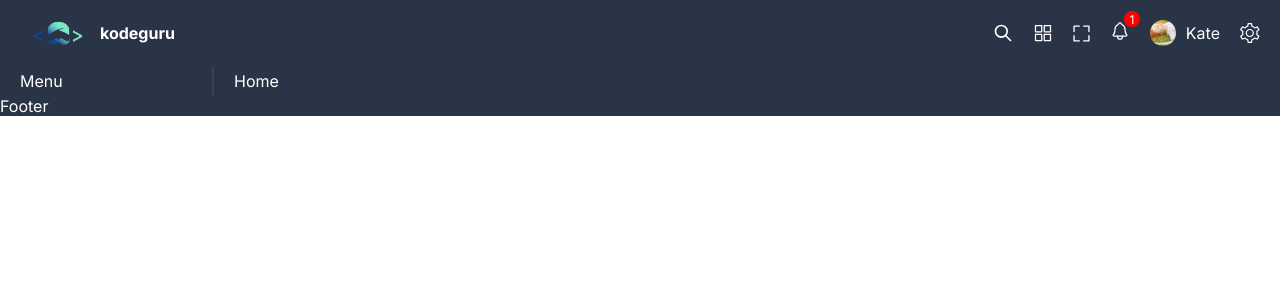
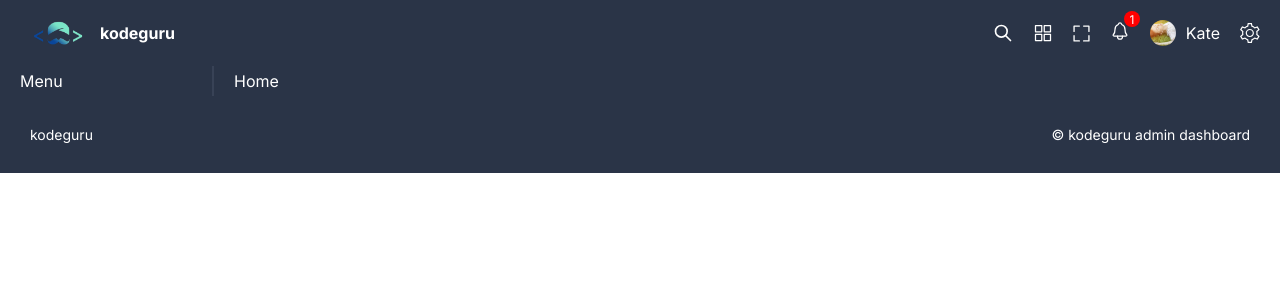
Before and after one commit to Erhahon-Imafidon/dynamic-dashboard, a React (Vite) app: page / in a window 1280 px wide. Shown: the top 300 px of the page. Built offline with nearby package versions, Linux system fonts and the light colour scheme.

Commit message:
implemented ui for footer

```diff
--- a/src/components/footer/Footer.tsx
+++ b/src/components/footer/Footer.tsx
@@ -1,5 +1,12 @@
+import './footer.scss';
+
 const Footer = () => {
-    return <div>Footer</div>;
+    return (
+        <div className="footer">
+            <span>kodeguru</span>
+            <span>&copy; kodeguru admin dashboard</span>
+        </div>
+    );
 };
 
 export default Footer;
--- /dev/null
+++ b/src/components/footer/footer.scss
@@ -0,0 +1,14 @@
+.footer {
+  display: flex;
+  align-items: center;
+  justify-content: space-between;
+  padding: 30px;
+
+  &:first-child {
+    font-weight: bold;
+  }
+
+  &:last-child {
+    font-size: 14px;
+  }
+}
```
